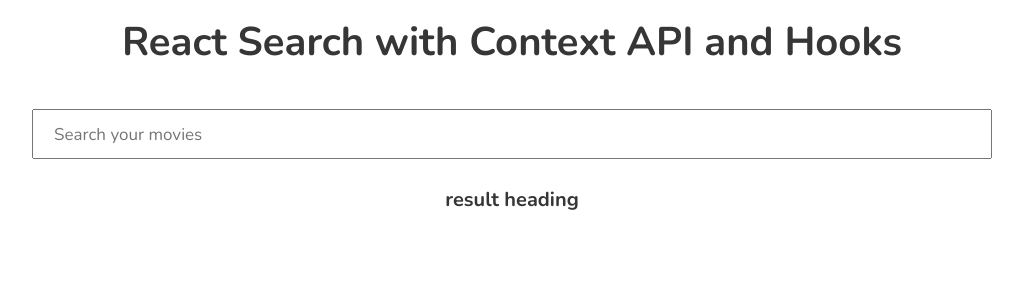
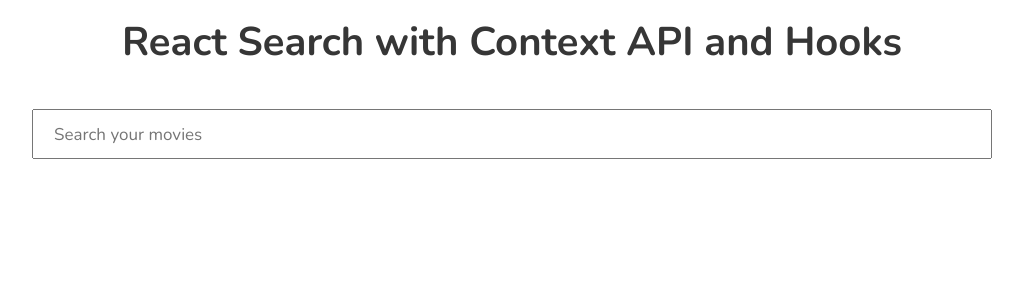
Before and after one commit to isNan909/react_search, a React (Create React App) app: page / in a window 1280 px wide. Shown: the top 300 px of the page, without its empty margins (128-1151 px from the left). Built offline with nearby package versions, Linux system fonts and the light colour scheme.

Commit message:
sent props in the other component

```diff
--- a/src/App.js
+++ b/src/App.js
@@ -6,14 +6,18 @@ import SearchBar from "./components/SearchBar";
 import MovieSource from "./api/MovieSource";
 
 function App() {
+  const [state, setState] = useState({
+    results: []
+  });
 
-  const [movies, setMovies] = useState(null)
-
-  const onSearch = async text => {
-    const data = await MovieSource.get('/', { params: { 's': text, 'i': 'tt3896198', 'apiKey': '821d565d' } });
-
-    setMovies(data.data.Search)
-  }
+  const onSearch = async (text) => {
+    const results = await MovieSource.get("/", {
+      params: { s: text, i: "tt3896198", apiKey: "821d565d" },
+    });
+    setState(prevState => {
+      return { ...prevState, results: results }
+    })
+  };
 
   return (
     <div className="App">
@@ -22,7 +26,7 @@ function App() {
           React Search with Context API and Hooks
         </h2>
         <SearchBar onSearch={onSearch} />
-        <Card results={movies} />
+        <Card results={state.results} />
       </div>
     </div>
   );
--- a/src/components/Card.js
+++ b/src/components/Card.js
@@ -1,17 +1,12 @@
 import React from "react";
 
-function Card(props) {
+function Card({ results }) {
+	console.log(results.data)
   return (
-    <div>
-      <div className="card">
-        {props.result}
-        <div className="card-image">
-          <figure className="image is-4by3">
-            {/* <img src={results.image} alt="" /> */}
-          </figure>
-        </div>
-        <p className="title is-5">result heading</p>
-      </div>
+    <div className="result">
+      {/* {results.map((result) => (
+        <div key={result.imdbID}>{results}</div>
+      ))} */}
     </div>
   );
 }
```
